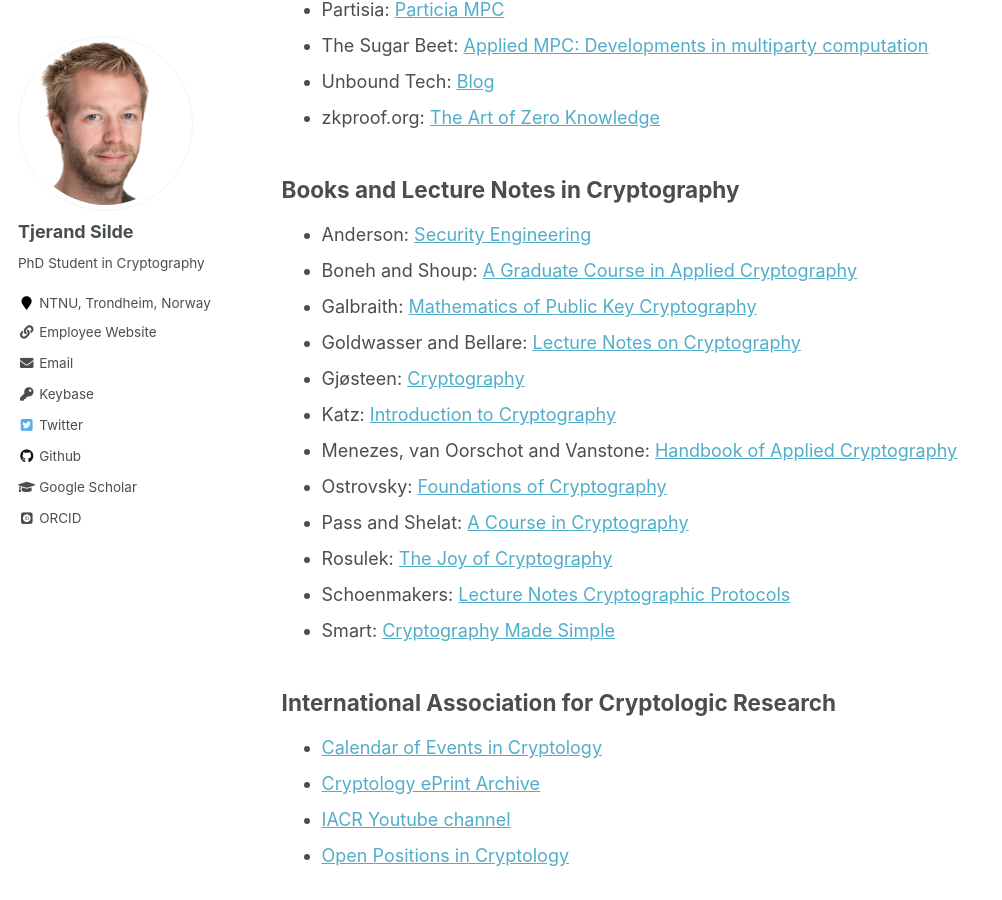
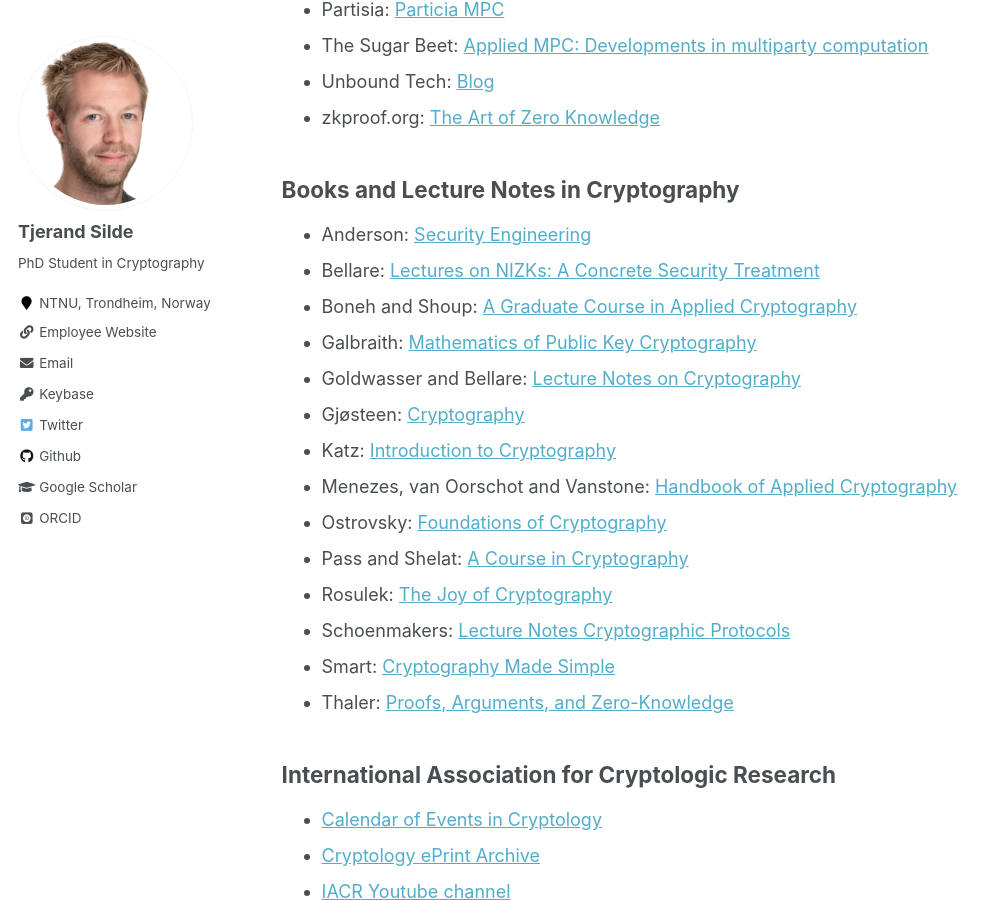
Before and after one commit to tjesi/tjesi.github.io, a Jekyll site: the page built from _pages/resources.md, in a window 1280 px wide and 900 px high, scrolled down 393 px. Shown: the whole window, without its empty margins (0-1002 px from the left). Built offline with Jekyll 4.4.1, drawn with Linux system fonts in a browser that asks for light colours; some web fonts are replaced.

Commit message:
Update resources.md

```diff
--- a/_pages/resources.md
+++ b/_pages/resources.md
@@ -20,6 +20,7 @@
 ## Books and Lecture Notes in Cryptography
 
 - Anderson: [Security Engineering](https://www.cl.cam.ac.uk/~rja14/book.html)
+- Bellare: [Lectures on NIZKs: A Concrete Security Treatment](https://cseweb.ucsd.edu/~mihir/cse208-Wi20/main.pdf)
 - Boneh and Shoup: [A Graduate Course in Applied Cryptography](http://toc.cryptobook.us)
 - Galbraith: [Mathematics of Public Key Cryptography](https://www.math.auckland.ac.nz/~sgal018/crypto-book/crypto-book.html)
 - Goldwasser and Bellare: [Lecture Notes on Cryptography](https://cseweb.ucsd.edu/~mihir/papers/gb.html)
@@ -31,6 +32,7 @@
 - Rosulek: [The Joy of Cryptography](https://web.engr.oregonstate.edu/~rosulekm/crypto)
 - Schoenmakers: [Lecture Notes Cryptographic Protocols](https://www.win.tue.nl/~berry/CryptographicProtocols/LectureNotes.pdf)
 - Smart: [Cryptography Made Simple](https://link.springer.com/book/10.1007%2F978-3-319-21936-3)
+- Thaler: [Proofs, Arguments, and Zero-Knowledge](https://people.cs.georgetown.edu/jthaler/ProofsArgsAndZK.pdf)
 
 ## International Association for Cryptologic Research
 
```
